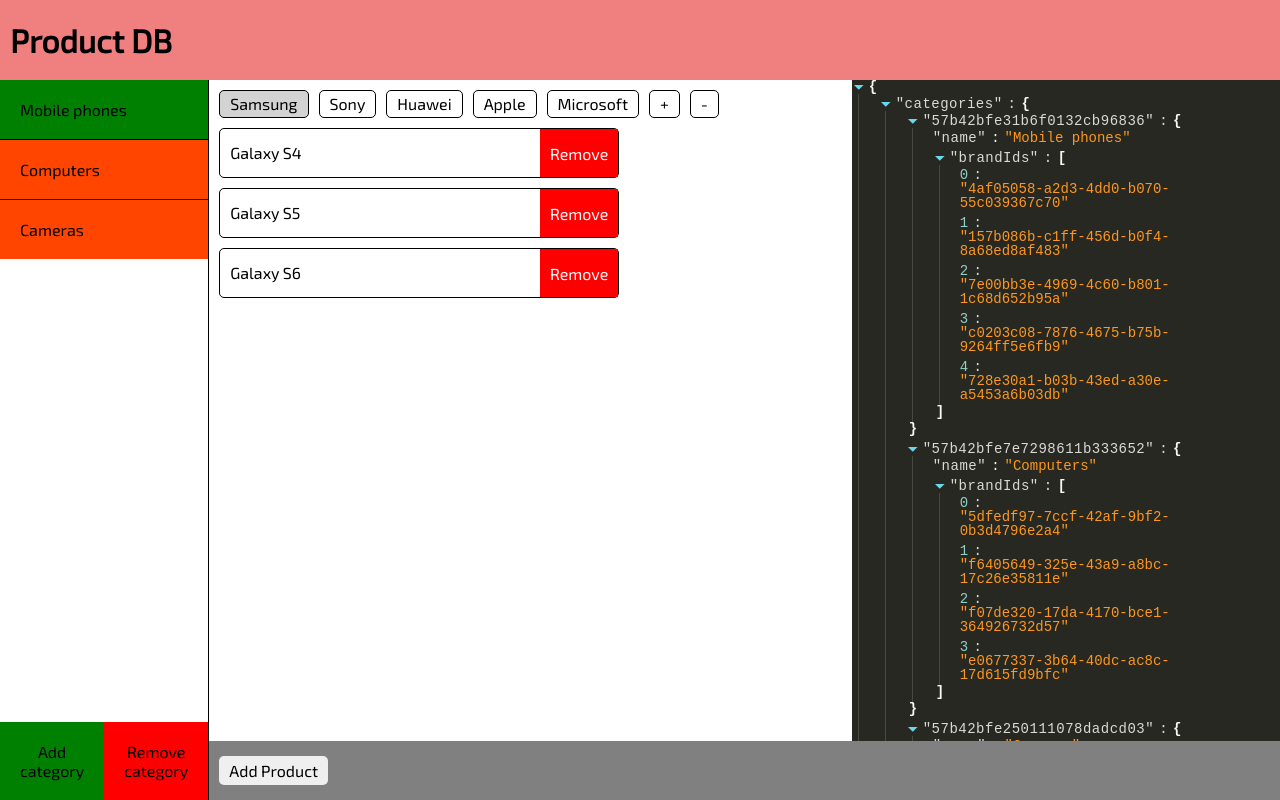
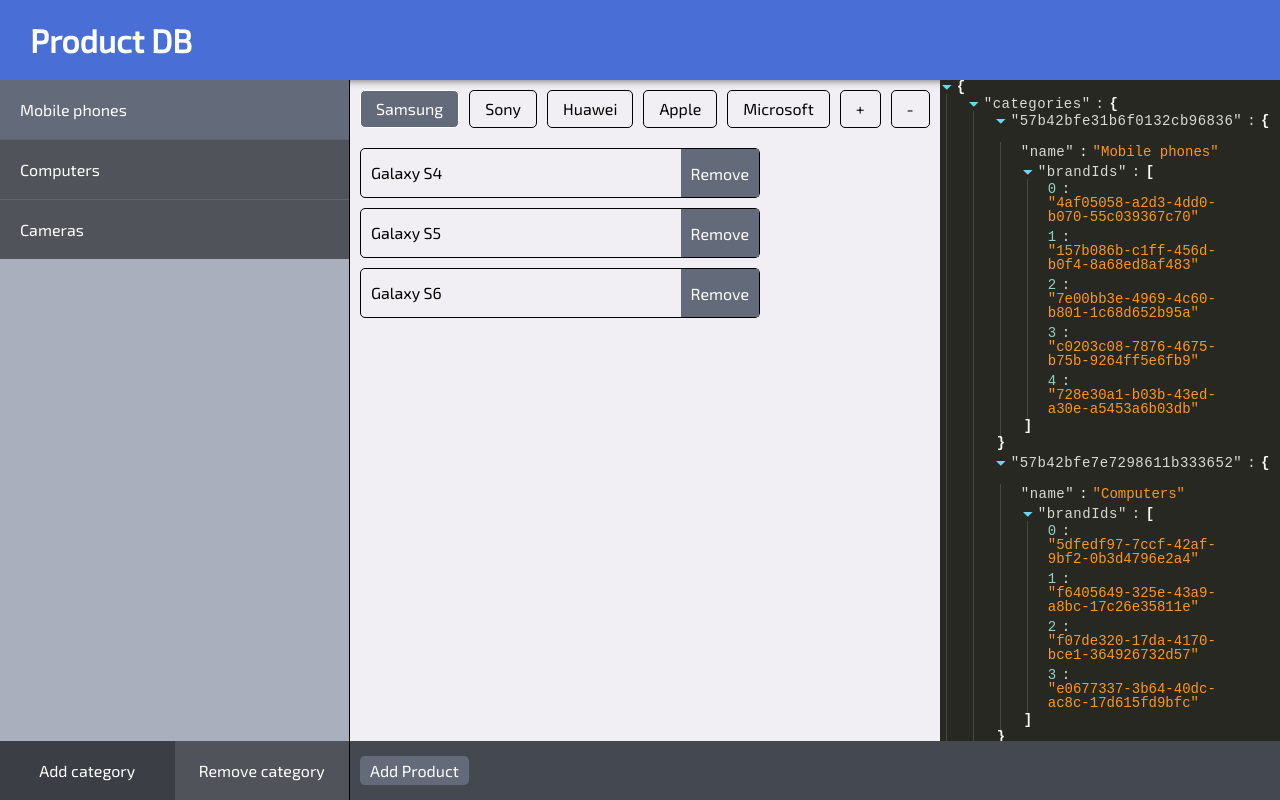
Before and after one commit to dancheskus/product-db, a React (Create React App) app: page / in a window 1280 px wide. Built offline with nearby package versions, Linux system fonts and the light colour scheme.

Commit message:
colors changed

```diff
--- a/src/components/App/style.ts
+++ b/src/components/App/style.ts
@@ -4,7 +4,7 @@
   height: 100vh;
   display: grid;
   grid-template-rows: 8rem 1fr;
-  grid-template-columns: min-content 1fr;
+  grid-template-columns: 35rem 1fr;
   grid-template-areas:
     'header header'
     'side content';
@@ -12,8 +12,10 @@
 
 export const Header = styled.header`
   grid-area: header;
-  background: lightcoral;
-  padding: 1rem;
+  background: #496fd6;
+  color: white;
+  padding-left: 3rem;
   display: flex;
   align-items: center;
+  box-shadow: 0px 2px 4px -1px rgb(0 0 0 / 20%), 0px 4px 5px 0px rgb(0 0 0 / 14%), 0px 1px 10px 0px rgb(0 0 0 / 12%);
 `
--- a/src/components/Content/style.ts
+++ b/src/components/Content/style.ts
@@ -23,10 +23,11 @@
 
 export const BrandTab = styled.div<{ isActive?: boolean }>`
   ${({ isActive }) => css`
-    padding: 0.5rem 1rem;
+    padding: 1rem 1.5rem;
     border: 1px solid;
     border-radius: 5px;
-    background: ${isActive ? 'lightgray' : 'none'};
+    background: ${isActive ? '#636a79' : 'none'};
+    color: ${isActive ? 'white' : 'black'};
     transition: 0.2s;
     cursor: pointer;
 
@@ -44,7 +45,7 @@
   display: grid;
   gap: 1rem;
   align-content: start;
-  padding: 0 1rem 1rem 1rem;
+  padding: 1rem;
 `
 export const ProductItem = styled.div`
   height: 5rem;
@@ -60,8 +61,9 @@
     align-items: center;
   }
 `
+
 export const ProductItemButton = styled.button`
-  background: red;
+  background: #636a79;
   color: white;
   transition: 0.2s;
 
@@ -72,7 +74,7 @@
 
 export const ContentFooter = styled.div`
   grid-area: footer;
-  background: gray;
+  background: #434851;
   padding: 1.5rem 1rem;
 `
 
@@ -80,6 +82,8 @@
   padding: 0.5rem 1rem;
   border-radius: 5px;
   transition: 0.2s;
+  background: #636a79;
+  color: white;
 
   :hover {
     filter: brightness(0.9);
--- a/src/components/Sidebar/index.tsx
+++ b/src/components/Sidebar/index.tsx
@@ -36,7 +36,7 @@
 
       <SidebarCategoryButtonWrapper>
         <SidebarCategoryButton
-          color='green'
+          color='#3b3e45'
           onClick={() => {
             const newCategoryName = prompt('Input category name')
             if (!newCategoryName) return
@@ -46,7 +46,7 @@
           Add category
         </SidebarCategoryButton>
 
-        <SidebarCategoryButton color='red' onClick={() => dispatch(removeCategory(currentCategoryId))}>
+        <SidebarCategoryButton color='#505359' onClick={() => dispatch(removeCategory(currentCategoryId))}>
           Remove category
         </SidebarCategoryButton>
       </SidebarCategoryButtonWrapper>
--- a/src/components/Sidebar/style.ts
+++ b/src/components/Sidebar/style.ts
@@ -5,6 +5,7 @@
   border-right: 1px solid;
   display: grid;
   grid-template-rows: 1fr min-content;
+  background: #a9afbc;
 `
 
 export const SidebarCategoryButtonWrapper = styled.div`
@@ -18,6 +19,7 @@
     display: grid;
     place-items: center;
     transition: 0.2s;
+    color: white;
 
     :hover {
       filter: brightness(0.9);
@@ -27,21 +29,22 @@
 
 export const CategoryButton = styled.button<{ isActive: boolean }>`
   ${({ isActive }) => css`
-    background: ${isActive ? 'green' : 'orangered'};
+    background: ${isActive ? '#636a79' : '#505359'};
     padding: 2rem;
     transition: 0.2s;
     width: 100%;
     text-align: left;
     word-break: break-word;
+    color: white;
 
     :not(:last-child) {
-      border-bottom: 1px solid;
+      border-bottom: 1px solid #5f646d;
     }
 
     ${!isActive &&
     css`
       :hover {
-        background: red;
+        background: #595f6e;
       }
     `}
   `}
--- a/src/style/GlobalStyle.ts
+++ b/src/style/GlobalStyle.ts
@@ -18,6 +18,7 @@
     font-size: 1.6rem;
     line-height: 1;
     box-sizing: border-box;
+    background: #f1eff3;
   }
 
   button {
```
